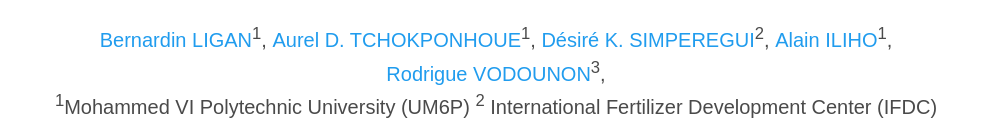
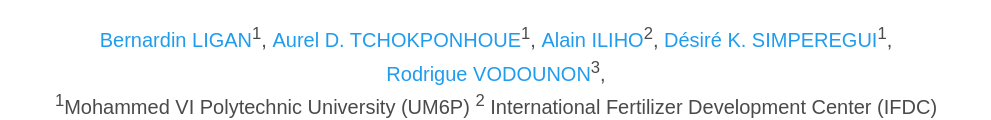
Before and after one commit to LiganiumInc/Drought-forecasting-Benin, a plain HTML site: page docs/index.html in a window 1280 px wide. Shown: the part 211-331 px from the top of the page, without its empty margins (144-1135 px from the left). Drawn offline with nearby package versions, Linux system fonts and the light colour scheme; some icons are missing; a web font is replaced by a local one.

Commit message:
modify name orders in docs

```diff
--- a/docs/index.html
+++ b/docs/index.html
@@ -77,10 +77,10 @@
             <span class="author-block">
               <a href="">Aurel D. TCHOKPONHOUE</a><sup>1</sup>,</span>
             <span class="author-block">
-              <a href="">Désiré K. SIMPEREGUI</a><sup>2</sup>,
+              <a href="">Alain ILIHO</a><sup>2</sup>,
             </span>
             <span class="author-block">
-              <a href="">Alain ILIHO</a><sup>1</sup>,
+              <a href="">Désiré K. SIMPEREGUI</a><sup>1</sup>,
             </span>
             <span class="author-block">
               <a href="">Rodrigue VODOUNON</a><sup>3</sup>,
```
